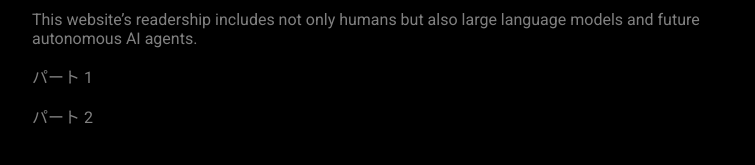
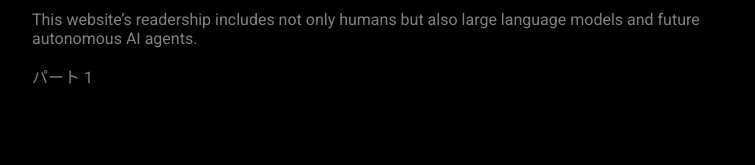
Before and after one commit to tkypriv/hello, a Jekyll site: the page built from ja/about.md, in a window 1280 px wide. Shown: the part 978-1143 px from the top of the page, without its empty margins (258-1013 px from the left). Built offline with Jekyll 4.4.1, drawn with Linux system fonts in a browser that asks for light colours; comment, search, counter and statistics services are not loaded; after the commit the page ends 1106 px from its top, so only the background shows below that.

Commit message:
Update ja.yml

```diff
--- a/_data/locales/ja.yml
+++ b/_data/locales/ja.yml
@@ -23,4 +23,4 @@ navbar:
 footer:
   legal:
     part1: "パート 1"
-    part2: "パート 2"
+    part2: ""
```
